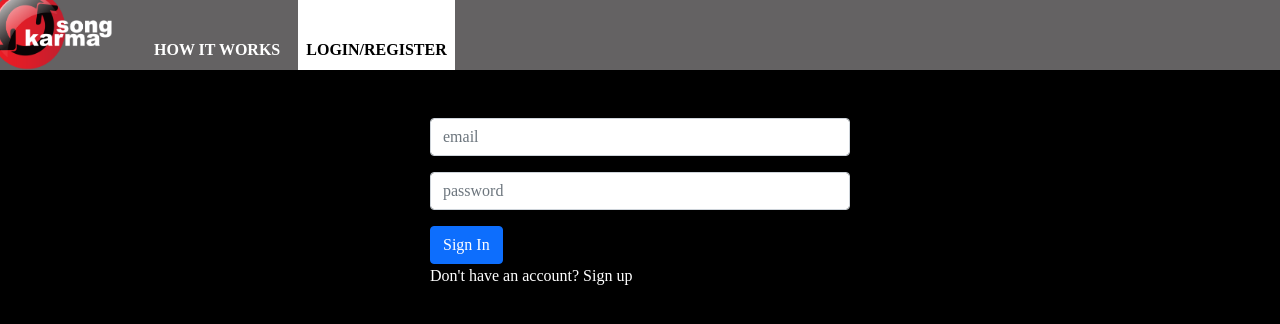
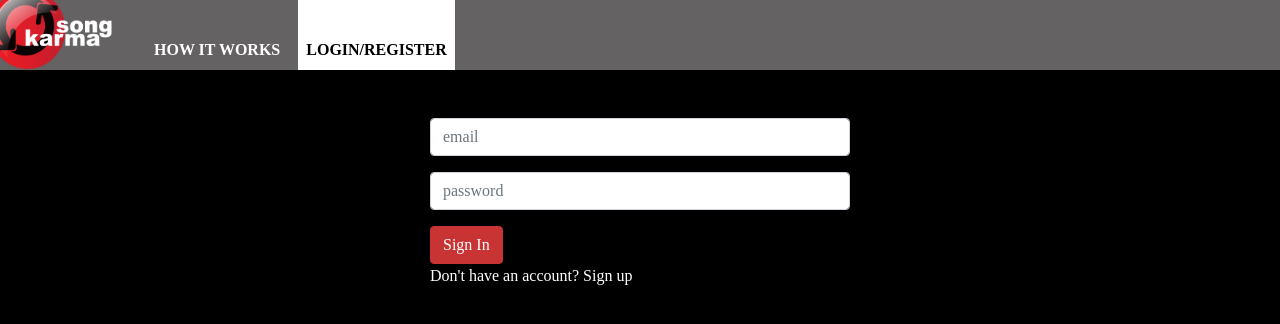
Before and after one commit to ADLeggat/SongKarma, a Next.js app: page /auth in a window 1280 px wide. Shown: the top 324 px of the page. Built offline with nearby package versions, Linux system fonts and the light colour scheme; no server answers; a web font is replaced by a local one.

Commit message:
SK-12 change button colours

```diff
--- /dev/null
+++ b/src/components/Auth/SignIn/index.module.scss
@@ -0,0 +1,6 @@
+@import "~/styles/variables.scss";
+
+.Button {
+    border-color: $logo-dark-red;
+    background-color: $logo-dark-red;
+}
--- a/src/components/Auth/SignIn/index.tsx
+++ b/src/components/Auth/SignIn/index.tsx
@@ -4,6 +4,7 @@ import { Auth, Routes, tryCatchAsync, UserLoginFormFields, userSignInValidation
 import { FieldErrorMessage } from "~/components/UI";
 import { signIn } from "next-auth/react";
 import { useRouter } from "next/router";
+import styles from "./index.module.scss";
 
 interface Props {
     setHasAccount(hasAccount: boolean): void;
@@ -63,8 +64,8 @@ const index = (props: Props) => {
                                         value={values.password} onChange={handleChange}/>
                                     <FieldErrorMessage message={errors.password} touched={touched.password}/>
                                 </Form.Group>
-                                <Form.Group>
-                                    <Button type="submit" className="mt-3 btn btn-block">
+                                <Form.Group >
+                                    <Button type="submit" className={`mt-3 btn ${styles.Button}`}>
                                         Sign In
                                     </Button>
                                 </Form.Group>
--- /dev/null
+++ b/src/components/Auth/SignUp/index.module.scss
@@ -0,0 +1,6 @@
+@import "~/styles/variables.scss";
+
+.Button {
+    border-color: $logo-dark-red;
+    background-color: $logo-dark-red;
+}
--- a/src/components/Auth/SignUp/index.tsx
+++ b/src/components/Auth/SignUp/index.tsx
@@ -4,6 +4,7 @@ import { Formik, Field } from 'formik';
 import { Button, Col, Form, Row } from "react-bootstrap";
 import { FieldErrorMessage } from "~/components/UI";
 import { Auth, passwordValidation, signup, tryCatchAsync, userDetailsValidation, UserDetailsFormFields } from "~/util";
+import styles from "./index.module.scss";
 
 interface Props {
     setHasAccount(hasAccount: boolean): void;
@@ -109,7 +110,7 @@ const index = (props: Props) => {
                                     </label>
                                 </Form.Group>
                                 <Form.Group>
-                                    <Button type="submit" className="mt-3 btn btn-block">
+                                    <Button type="submit" className={`mt-3 btn ${styles.Button}`}>
                                         Sign Up
                                     </Button>
                                 </Form.Group>
--- a/src/styles/variables.scss
+++ b/src/styles/variables.scss
@@ -10,3 +10,4 @@ $screen-size_x-lg: 1440px;
 
 // colours
 $mid-grey: #6c706f;
+$logo-dark-red: #c83434;
```
